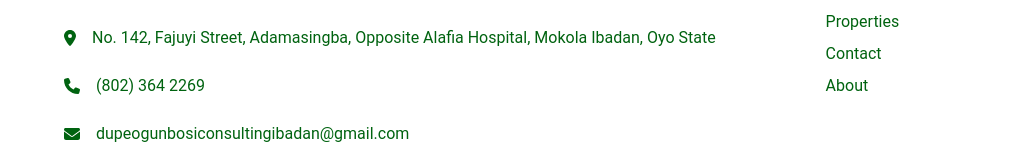
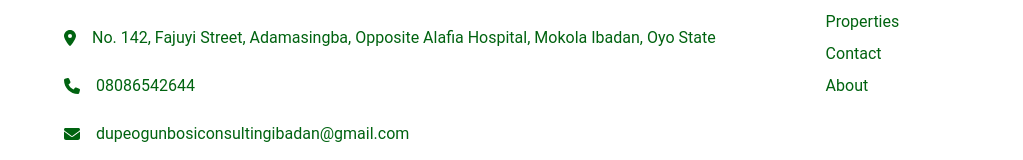
Before and after one commit to Jojumiloju/dupe-ogunbosi-consulting, a React (Vite) app: page /contact in a window 1280 px wide. Shown: the part 2295-2455 px from the top of the page, without its empty margins (128-1151 px from the left). Built offline with nearby package versions, Linux system fonts and the light colour scheme.

Commit message:
Update Footer.jsx

```diff
--- a/src/components/Footer.jsx
+++ b/src/components/Footer.jsx
@@ -34,7 +34,7 @@ const Footer = () => {
                 <div>
                     <div><FontAwesomeIcon icon={faLocationDot} />
                     <a href="https://maps.app.goo.gl/hHRbyuSkrMgnVs4p7" target='_blank'>No. 142, Fajuyi Street, Adamasingba, Opposite Alafia Hospital, Mokola Ibadan, Oyo State</a><br /></div>
-                    <div><FontAwesomeIcon icon={faPhone} /><span> (802) 364 2269</span><br /></div>
+                    <div><FontAwesomeIcon icon={faPhone} /><span>08086542644</span><br /></div>
                     <div><FontAwesomeIcon icon={faEnvelope}/><a href={`mailto:${email}?subject=${encodeURIComponent(subject)}&body=${encodeURIComponent(body)}`} target='_blank'>dupeogunbosiconsultingibadan@gmail.com</a><br /></div>
 
                 </div>
```
